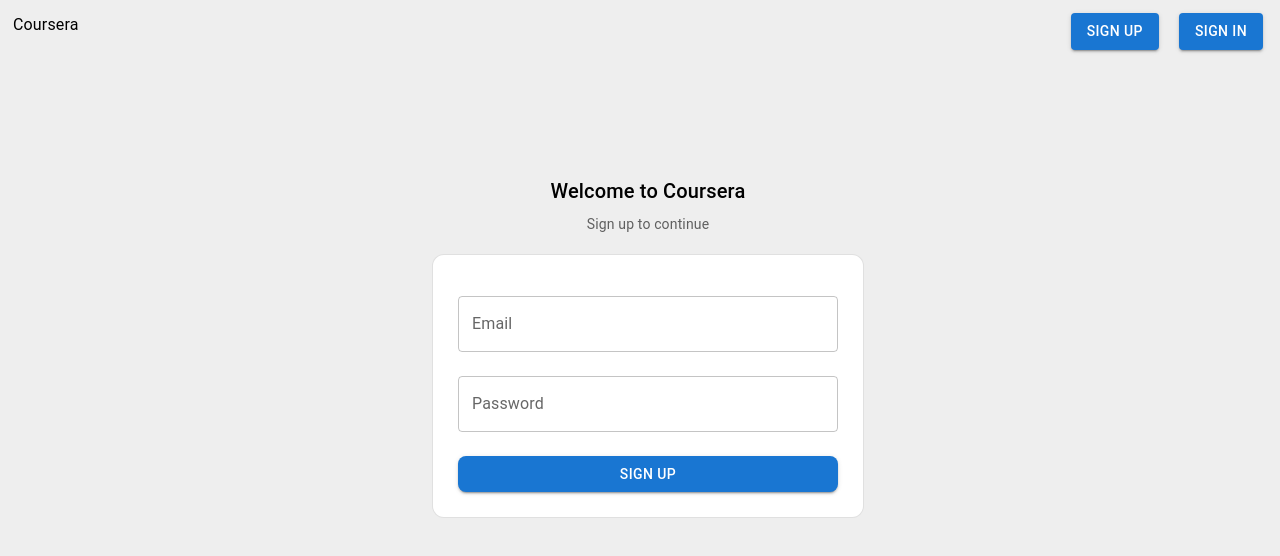
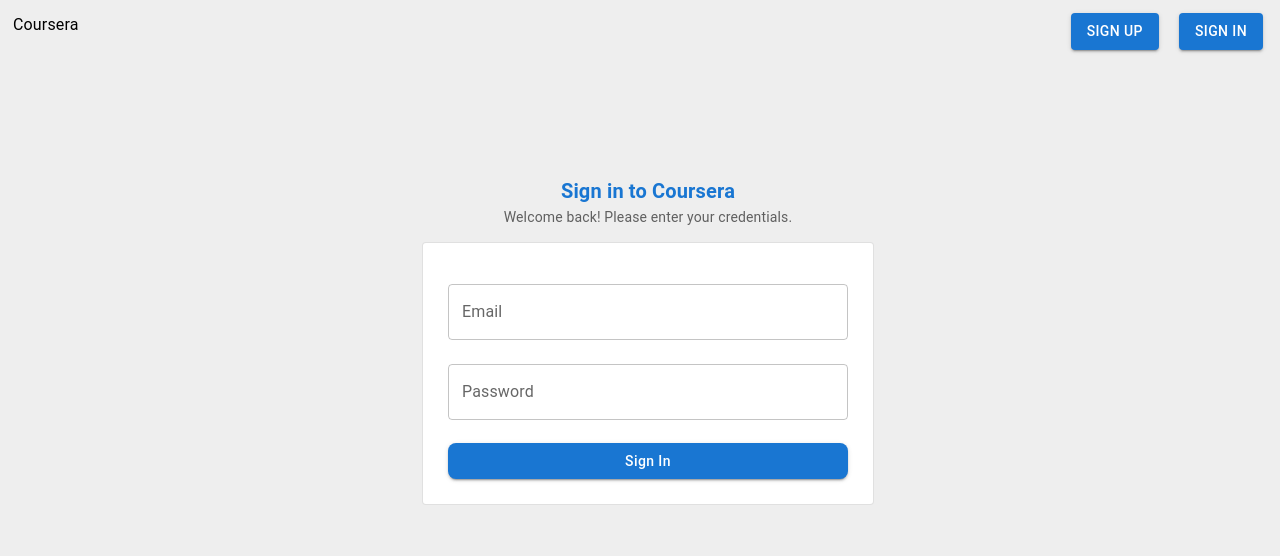
Before and after one commit to chiragSharma2424/mui-app, a React (Vite) app in the folder frontend/: page /signin in a window 1280 px wide. Shown: the top 556 px of the page. Built offline with nearby package versions, Linux system fonts and the light colour scheme.

Commit message:
routing done

```diff
--- a/frontend/package.json
+++ b/frontend/package.json
@@ -14,7 +14,8 @@
     "@emotion/styled": "^11.14.1",
     "@mui/material": "^7.3.1",
     "react": "^19.1.1",
-    "react-dom": "^19.1.1"
+    "react-dom": "^19.1.1",
+    "react-router-dom": "^7.8.2"
   },
   "devDependencies": {
     "@eslint/js": "^9.33.0",
--- a/frontend/src/App.jsx
+++ b/frontend/src/App.jsx
@@ -1,6 +1,8 @@
 import React from 'react';
+import { Route, Routes } from 'react-router-dom'
 import Signup from './Components/Signup';
 import Appbar from './Components/Appbar';
+import Signin from './Components/Signin';
 
 
 function App() {
@@ -10,7 +12,11 @@
       height: "100vh"
     }}>
       <Appbar />
-      <Signup />
+
+      <Routes>
+        <Route path='/signup' element={<Signup />}/>
+        <Route path='/signin' element={<Signin />} />
+      </Routes>
     </div>
   )
 }
--- a/frontend/src/Components/Appbar.jsx
+++ b/frontend/src/Components/Appbar.jsx
@@ -1,7 +1,10 @@
 import React from 'react';
-import { Button, Typography } from '@mui/material'
+import { Button, Typography } from '@mui/material';
+import { useNavigate } from 'react-router-dom';
+
 
 function Appbar() {
+    const navigate = useNavigate();
   return (
     <div style={{
         display: 'flex',
@@ -13,8 +16,17 @@
         </div>
 
       <div>
-           <Button variant='contained' style={{marginRight: "20px"}}>Sign up</Button>
-           <Button variant='contained' style={{marginRight: "20px"}}>Sign in</Button>
+           <Button variant='contained' style={{marginRight: "20px"}}
+               onClick={() => {
+                  navigate('/signup');
+               }}
+           >Sign up</Button>
+
+           <Button variant='contained' style={{marginRight: "20px"}}
+            onClick={() => {
+                navigate('/signin');
+            }}
+           >Sign in</Button>
       </div>
 
     </div>
--- /dev/null
+++ b/frontend/src/Components/Signin.jsx
@@ -0,0 +1,47 @@
+import React from 'react';
+import { Button, Card, TextField, Typography } from '@mui/material';
+
+function Signin() {
+  return (
+    <div>
+      <center>
+        <div style={{ paddingTop: '120px', marginBottom: '15px' }}>
+          <Typography variant="h6" color="primary" sx={{ fontWeight: "bold" }}>
+            Sign in to Coursera
+          </Typography>
+          <Typography variant="body2" color="textSecondary">
+            Welcome back! Please enter your credentials.
+          </Typography>
+        </div>
+      </center>
+
+      <center>
+        <Card variant="outlined" style={{ width: "400px", padding: "25px" }}>
+          <TextField
+            variant="outlined"
+            label="Email"
+            fullWidth
+            margin="normal"/>
+
+          <TextField
+            variant="outlined"
+            label="Password"
+            type="password"
+            fullWidth
+            margin="normal"
+          />
+          <Button
+            variant="contained"
+            color="primary"
+            fullWidth
+            sx={{ marginTop: "15px", borderRadius: "8px", textTransform: "none" }}
+          >
+            Sign In
+          </Button>
+        </Card>
+      </center>
+    </div>
+  );
+}
+
+export default Signin;
--- a/frontend/src/Components/Signup.jsx
+++ b/frontend/src/Components/Signup.jsx
@@ -13,10 +13,11 @@
         Sign up to continue
       </Typography>
 
+
       <Card
         variant="outlined"
         style={{
-          width: "380px",
+          width: "450px",
           margin: "20px auto",
           padding: "25px",
           borderRadius: "12px",
--- a/frontend/src/main.jsx
+++ b/frontend/src/main.jsx
@@ -1,7 +1,10 @@
 import { createRoot } from 'react-dom/client'
+import { BrowserRouter } from 'react-router-dom'
 import './index.css'
 import App from './App.jsx'
 
 createRoot(document.getElementById('root')).render(
-  <App />
+  <BrowserRouter>
+   <App />
+  </BrowserRouter>
 )
```
Also changed, not shown: 1 other file (tests, documents, lock files or other folders).
